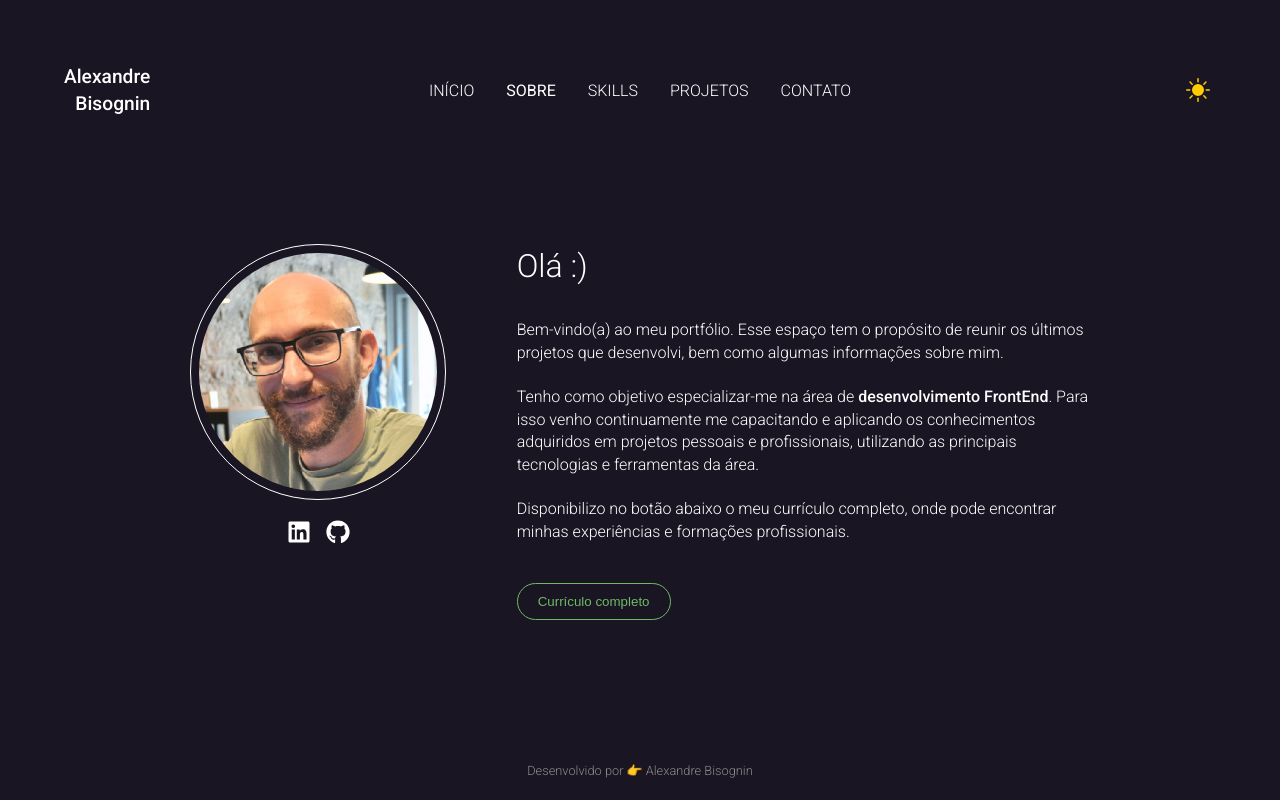
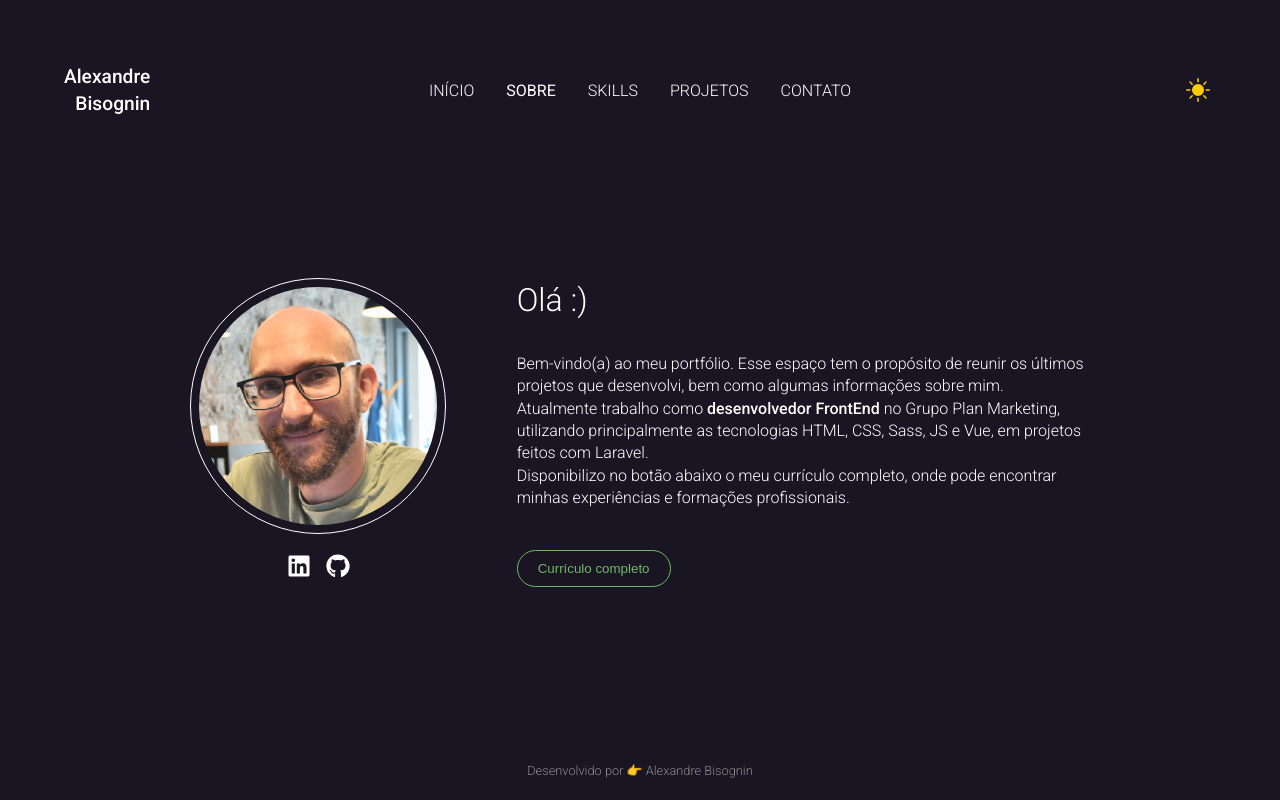
Before and after one commit to alexandre-fb/alexandre-fb-portfolio, a React (Vite) app: page /sobre in a window 1280 px wide. Built offline with nearby package versions, Linux system fonts and the light colour scheme.

Commit message:
Update text

```diff
--- a/src/components/MainPages/MainSobre/index.jsx
+++ b/src/components/MainPages/MainSobre/index.jsx
@@ -37,22 +37,20 @@ export const MainSobre = () => {
           animate={{ opacity: 1 }}
           transition={{ duration: 0.7, delay: 0.4 }}
         >
+          <div>
             <p>
               Bem-vindo(a) ao meu portfólio. Esse espaço tem o propósito de reunir
               os últimos projetos que desenvolvi, bem como algumas informações
               sobre mim.
-            <br />
-            <br />
-            Tenho como objetivo especializar-me na área de{" "}
-            <strong>desenvolvimento FrontEnd</strong>. Para isso venho
-            continuamente me capacitando e aplicando os conhecimentos adquiridos
-            em projetos pessoais e profissionais, utilizando as principais
-            tecnologias e ferramentas da área.
-            <br />
-            <br />
+            </p>
+            <p>
+              Atualmente trabalho como <strong>desenvolvedor FrontEnd</strong> no Grupo Plan Marketing, utilizando principalmente as tecnologias HTML, CSS, Sass, JS e Vue, em projetos feitos com Laravel.
+            </p>
+            <p>
               Disponibilizo no botão abaixo o meu currículo completo, onde pode
               encontrar minhas experiências e formações profissionais.
             </p>
+          </div>
 
           <a href={curriculoFile} download>
             <PrimaryButton>Currículo completo</PrimaryButton>
```
Lines whose indentation alone changed are shown as unchanged.
